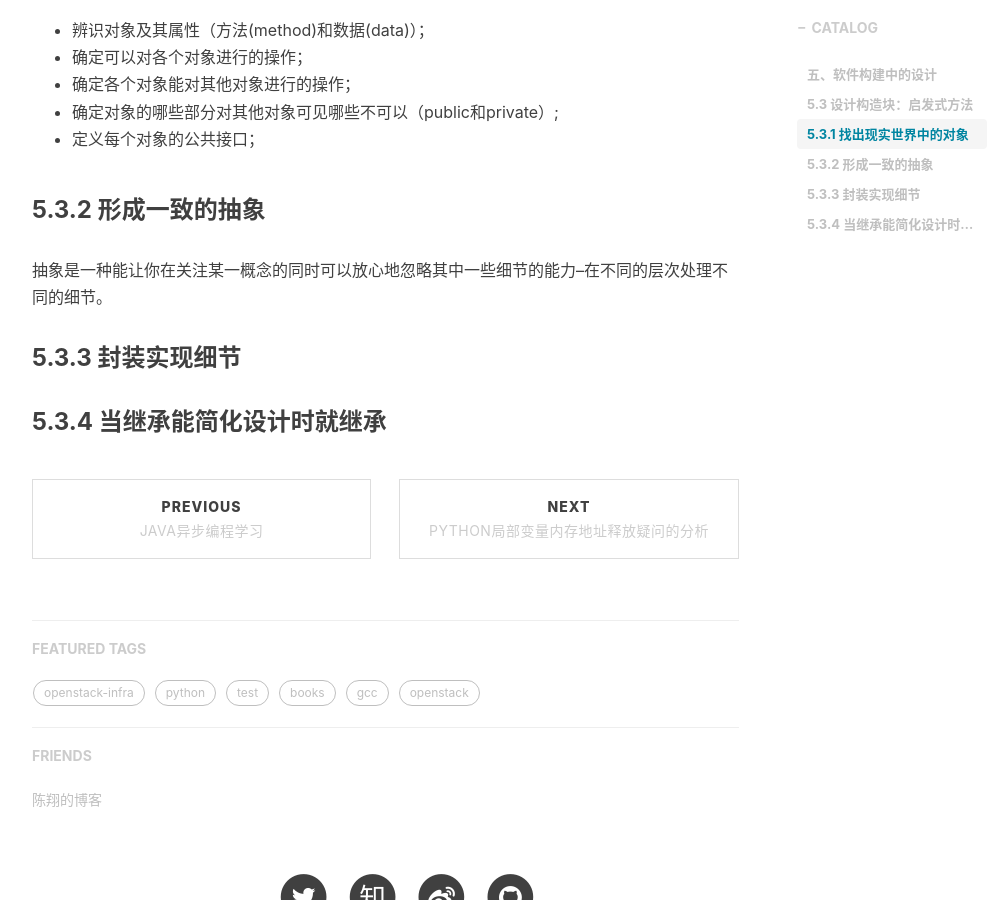
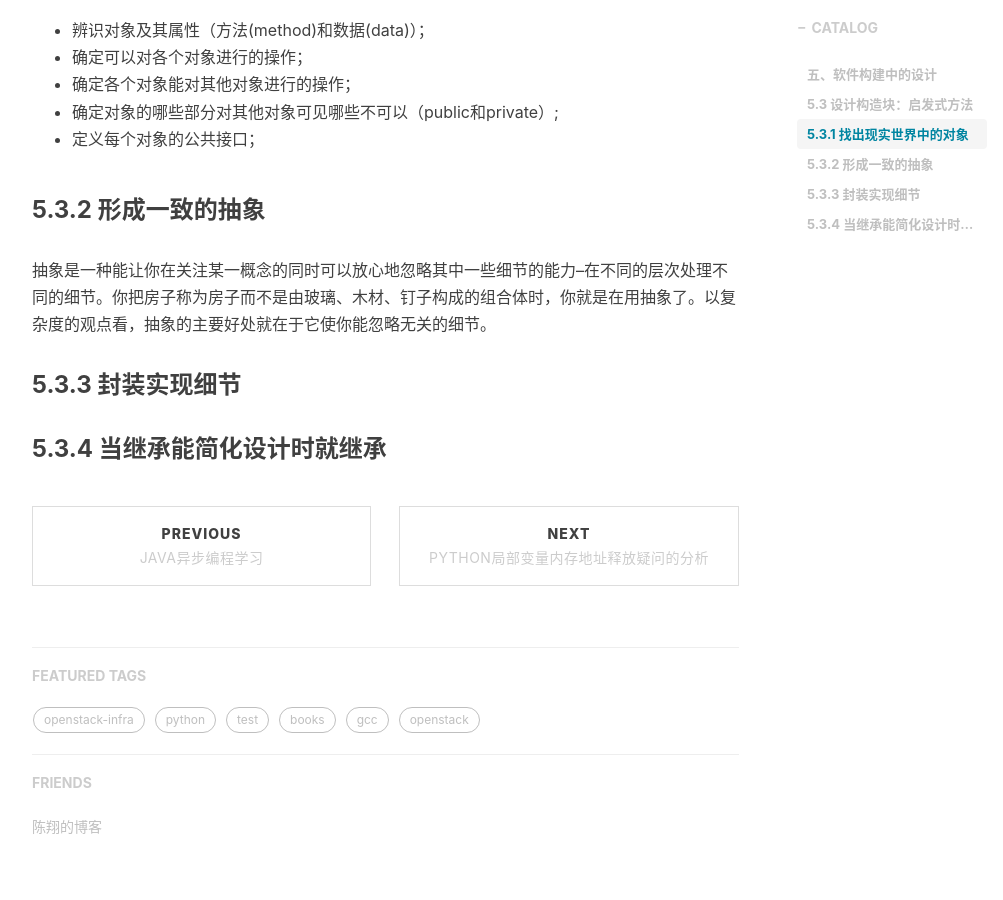
Before and after one commit to shihai1991/shihai1991.github.io, a Jekyll site: the page built from _posts/2022-05-28-代码大全2.md, in a window 1280 px wide and 900 px high, scrolled down 847 px. Shown: the whole window, without its empty margins (233-1236 px from the left). Built offline with Jekyll 4.4.1, drawn with Linux system fonts in a browser that asks for light colours; nearby versions of some CDN libraries; comment, search, counter and statistics services are not loaded.

Commit message:
Update 2022-05-28-代码大全2.md

```diff
--- a/_posts/2022-05-28-代码大全2.md
+++ b/_posts/2022-05-28-代码大全2.md
@@ -22,7 +22,7 @@ time: '2022.06.01 15:52:00'
 - 定义每个对象的公共接口；
 
 ### 5.3.2 形成一致的抽象
-抽象是一种能让你在关注某一概念的同时可以放心地忽略其中一些细节的能力--在不同的层次处理不同的细节。
+抽象是一种能让你在关注某一概念的同时可以放心地忽略其中一些细节的能力--在不同的层次处理不同的细节。你把房子称为房子而不是由玻璃、木材、钉子构成的组合体时，你就是在用抽象了。以复杂度的观点看，抽象的主要好处就在于它使你能忽略无关的细节。
 
 ### 5.3.3 封装实现细节
 ### 5.3.4 当继承能简化设计时就继承
```
